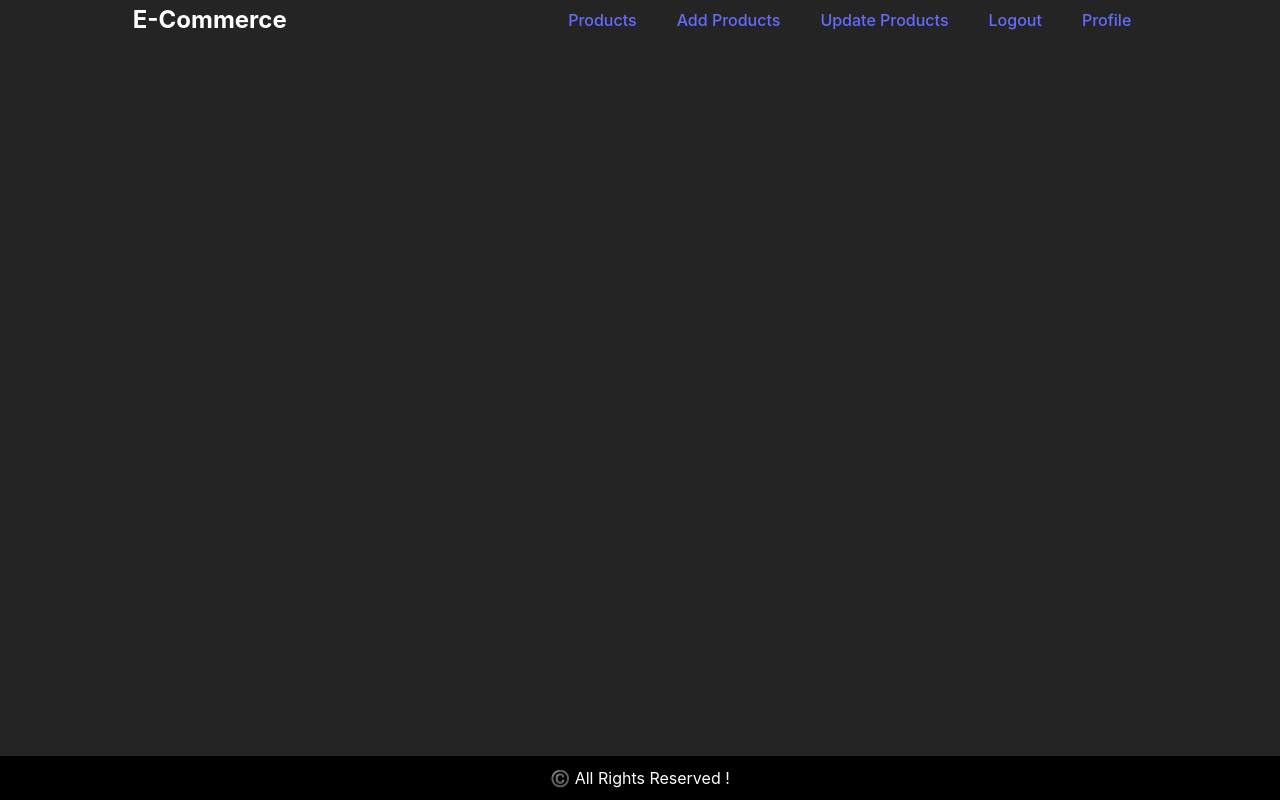
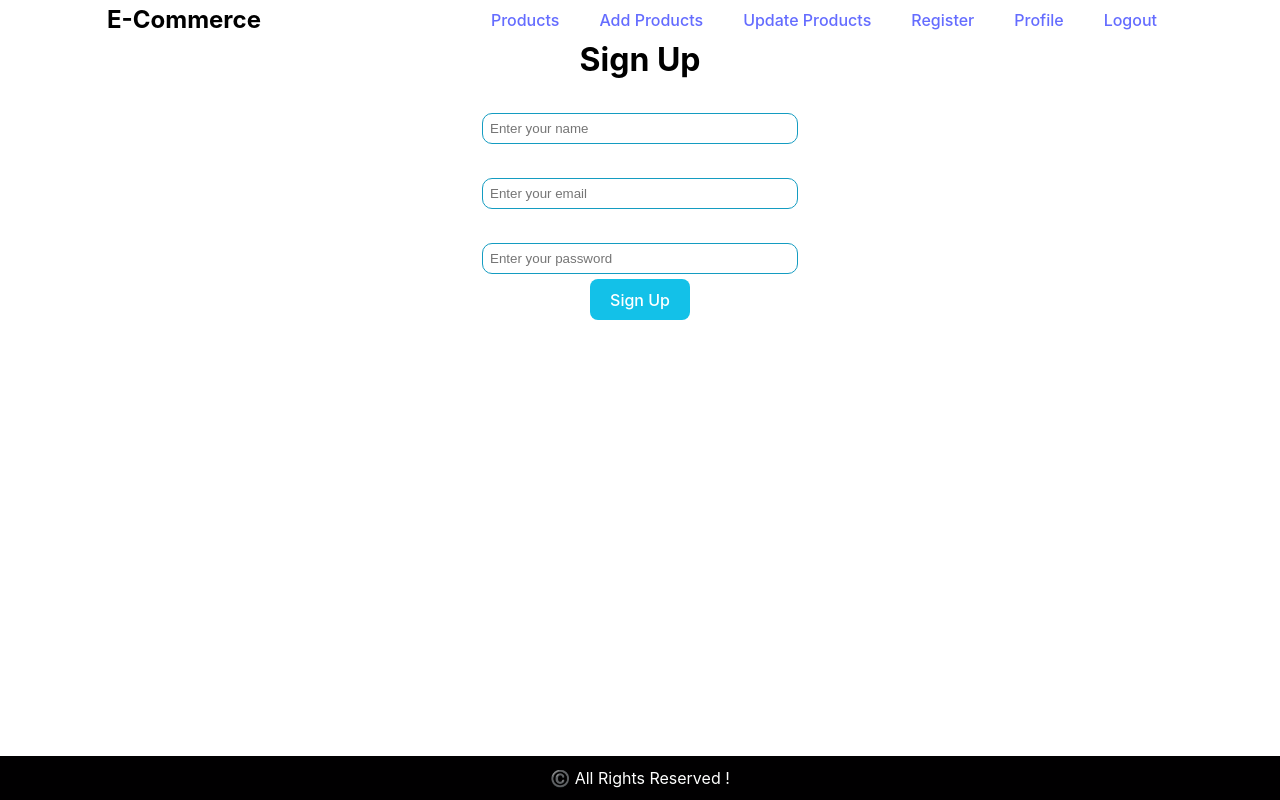
Before and after one commit to shubhamdsk/E-Commerce, a React (Vite) app in the folder frontend/: page /register in a window 1280 px wide. Built offline with nearby package versions, Linux system fonts and the light colour scheme.

Commit message:
registration form has been developed

```diff
--- a/frontend/src/App.css
+++ b/frontend/src/App.css
@@ -2,7 +2,7 @@
   font-family: Inter, system-ui, Avenir, Helvetica, Arial, sans-serif;
   line-height: 1.5;
   font-weight: 400;
-  background-color: #242424;
+  /* background-color: #242424; */
   color: white;
   font-synthesis: none;
   text-rendering: optimizeLegibility;
@@ -18,7 +18,9 @@ a {
 a:hover {
   color: #535bf2;
 }
-
+h1{
+  color: black;
+}
 button {
   border-radius: 8px;
   border: 1px solid transparent;
@@ -26,8 +28,9 @@ button {
   font-size: 1em;
   font-weight: 500;
   font-family: inherit;
-  background-color: #1a1a1a;
+  background-color: #13c1e8;
   cursor: pointer;
+  color: white;
   transition: border-color 0.25s;
 }
 button:hover {
--- a/frontend/src/components/Main.jsx
+++ b/frontend/src/components/Main.jsx
@@ -6,6 +6,7 @@ import Profile from "./pages/profile/Profile";
 import Products from "./pages/products/Products";
 import AddProduct from "./pages/addproduct/AddProduct";
 import UpdateProduct from "./pages/updateproduct/UpdateProduct";
+import SignUp from "./auth/SignUp";
 
 const Main = () => {
   return (
@@ -16,6 +17,7 @@ const Main = () => {
         <Route path="/update" element={<UpdateProduct />} />
         <Route path="/logout" element={<Logout />} />
         <Route path="/profile" element={<Profile />} />
+        <Route path="/register" element={<SignUp />} />
       </Routes>
     </div>
   );
--- /dev/null
+++ b/frontend/src/components/auth/SignUp.jsx
@@ -0,0 +1,53 @@
+import React, { useState } from "react";
+import Style from "./SignUp.module.css";
+const SignUp = () => {
+  const [name, setName] = useState("");
+  const [email, setEmail] = useState("");
+  const [password, setPassword] = useState("");
+
+  const collectData = ()=>{
+   console.log({name,email,password})
+  }
+  return (
+    <div className={Style["register"]}>
+      <h1 style={{ textAlign: "center", marginTop: "36px" }}>Sign Up</h1>
+      <label htmlFor="name">Name</label>
+      <input
+        className={Style["inputbox"]}
+        type="text"
+        name="name"
+        id="name"
+        value={name}
+        onChange={(e) => setName(e.target.value)}
+        placeholder="Enter your name"
+      />
+
+      <label htmlFor="email">Email</label>
+      <input
+        className={Style["inputbox"]}
+        type="email"
+        name="email"
+        id="email"
+        value={email}
+        onChange={(e) => setEmail(e.target.value)}
+        placeholder="Enter your email"
+      />
+
+      <label htmlFor="password">Password</label>
+      <input
+        className={Style["inputbox"]}
+        type="password"
+        name="password"
+        id="password"
+        value={password}
+        onChange={(e) => setPassword(e.target.value)}
+        placeholder="Enter your password"
+      />
+
+      <button type="button" onClick={collectData}>Sign Up</button>
+
+    </div>
+  );
+};
+
+export default SignUp;
--- /dev/null
+++ b/frontend/src/components/auth/SignUp.module.css
@@ -0,0 +1,14 @@
+.inputbox {
+  display: block;
+  margin: 5px;
+  padding: 7px;
+  width: 300px;
+  border-radius: 10px;
+  border: 1px solid rgb(20, 156, 193);
+}
+.register {
+  display: flex;
+  justify-content: center;
+  align-items: center;
+  flex-direction: column;
+}
--- a/frontend/src/components/pages/navbar/Navbar.jsx
+++ b/frontend/src/components/pages/navbar/Navbar.jsx
@@ -5,13 +5,14 @@ import Style from "./Navbar.module.css";
 const Navbar = () => {
   return (
     <div className={Style["nav"]}>
-      <h2>E-Commerce</h2>
+      <h2 style={{color:"black"}}> E-Commerce</h2>
       <ul>
         <li><Link to="/">Products</Link></li>
         <li><Link to="/addproduct">Add Products</Link></li>
         <li><Link to="/update">Update Products</Link></li>
+        <li><Link to="/register">Register</Link></li>
+        <li><Link to="/profile">Profile</Link></li>
         <li><Link to="/logout">Logout</Link></li>
-        <li><Link to="/profile">Profile</Link></li>
       </ul>
     </div>
   );
```
